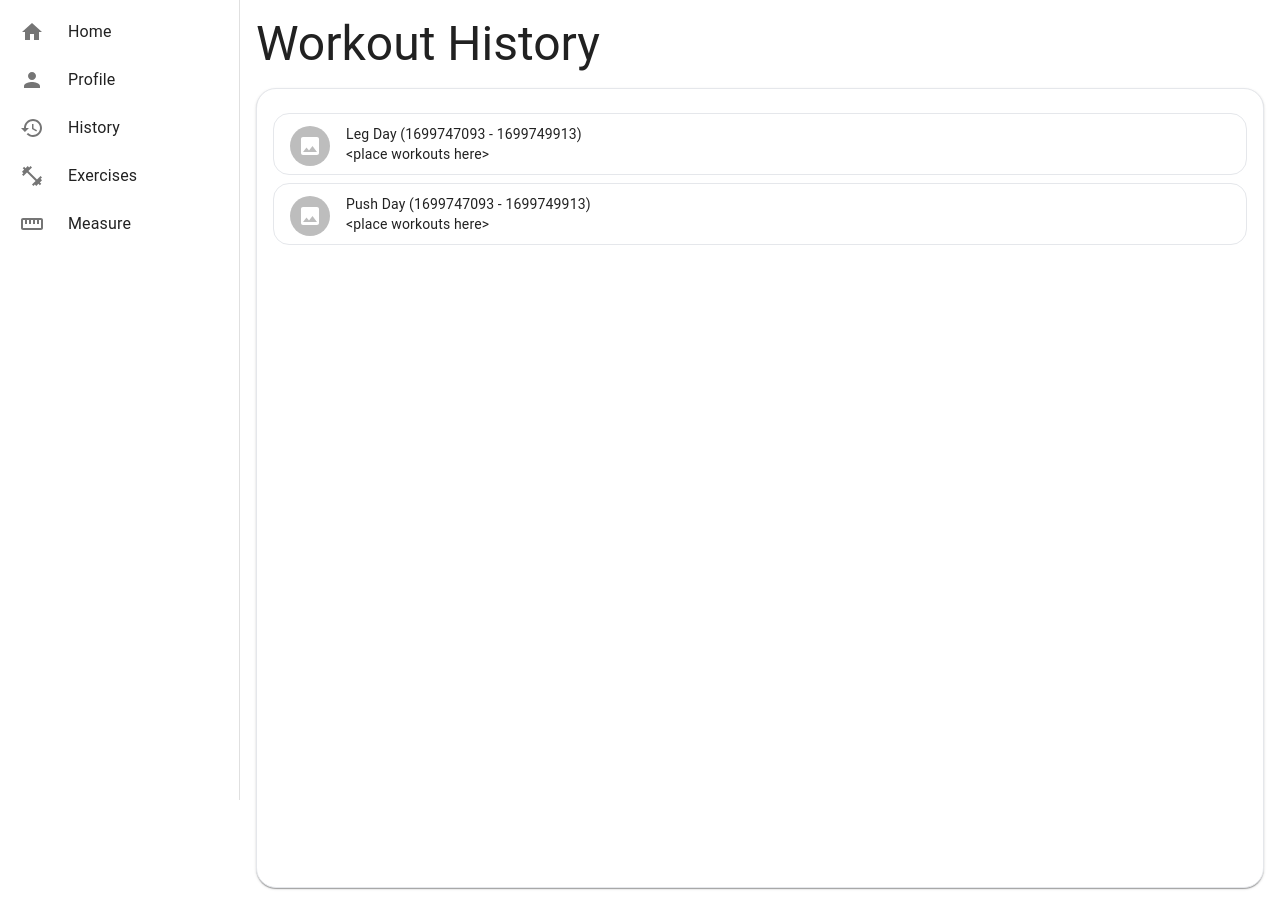
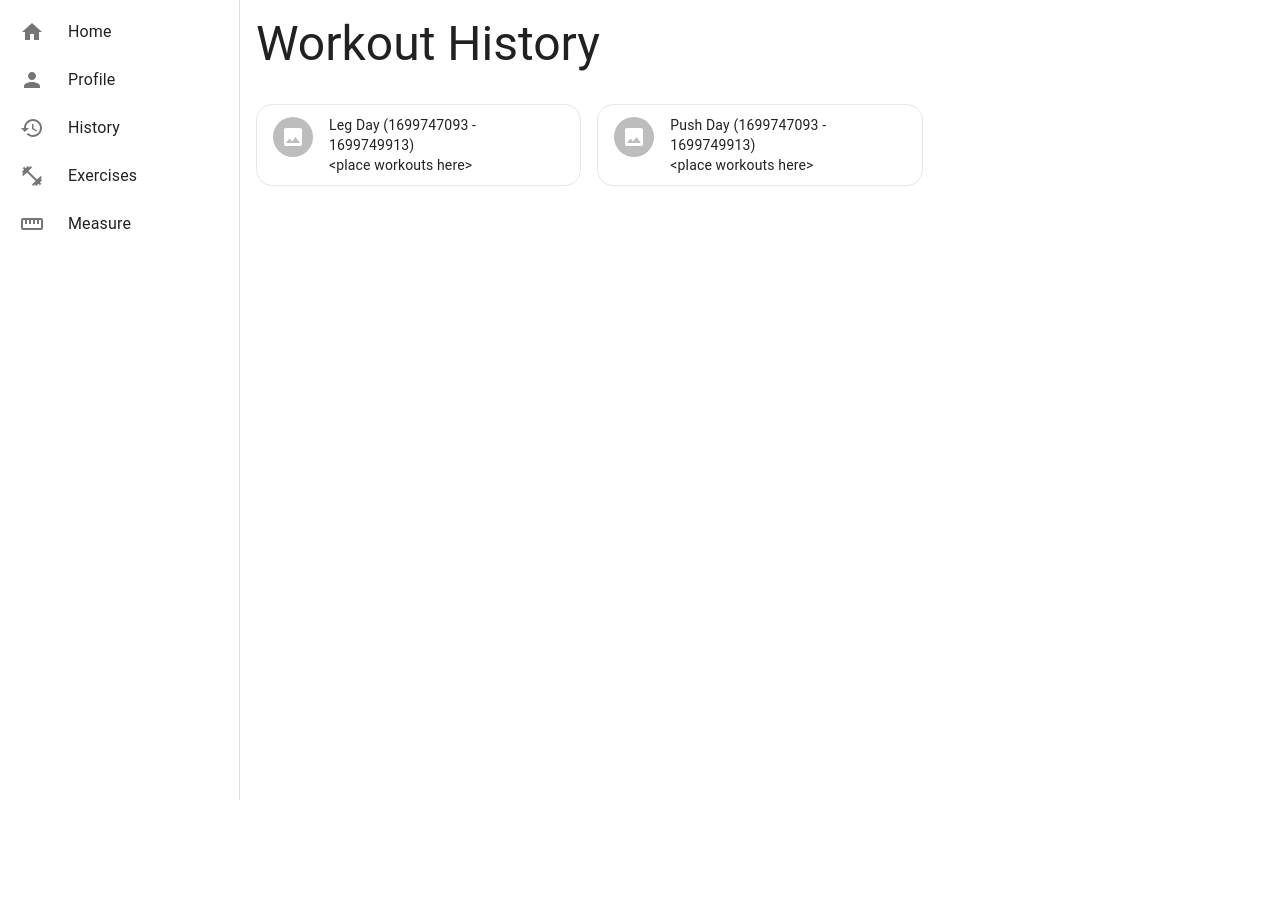
Before and after one commit to dkhmora/stronger-workout-app, a React (Create React App) app in the folder client/: page /history in a window 1280 px wide. After the commit the page ends 800 px from the top, so only its background shows below. Built offline with nearby package versions, Linux system fonts and the light colour scheme.

Commit message:
HistoryList now shows workouts per row

```diff
--- a/client/src/components/HistoryList.tsx
+++ b/client/src/components/HistoryList.tsx
@@ -1,22 +1,36 @@
 import * as React from "react";
-import { Box, List } from "@mui/material";
-import ExerciseListItem from "./ExerciseListItem";
-import { ExerciseData, ExerciseColumn } from "../Interfaces";
+import { Box, List, Grid } from "@mui/material";
 import HistoryListItem from "./HistoryListItem";
 
 export default function HistoryList(props: any) {
   const { workouts } = props;
+  const itemsPerRow = 3;
+
+  const renderRows = () => {
+    const rows = [];
+    const totalItems = workouts.length;
+
+    for (let i = 0; i < totalItems; i += itemsPerRow) {
+      const row = workouts.slice(i, i + itemsPerRow);
+
+      rows.push(
+        <Grid container spacing={2}>
+          {row.map((data: any, index: number) => (
+            <Grid item xs={4} key={index}>
+              <HistoryListItem workoutData={data} />
+            </Grid>
+          ))}
+        </Grid>
+      );
+    }
+
+    return rows;
+  };
 
   return (
     <Box sx={{ height: "100%", width: "100%", overflow: "auto" }}>
       <List sx={{ width: "100%", bgcolor: "background.paper" }}>
-        {workouts.map((data: any, index: number) => {
-          return (
-            <>
-              <HistoryListItem workoutData={data} />
-            </>
-          );
-        })}
+        {renderRows()}
       </List>
     </Box>
   );
--- a/client/src/components/HistoryListItem.tsx
+++ b/client/src/components/HistoryListItem.tsx
@@ -27,7 +27,7 @@ export default function HistoryListItem(props: WorkoutListItemProps) {
   };
 
   return (
-    <Box sx={{ borderWidth: 1, borderRadius: 4, m: 1 }}>
+    <Box sx={{ borderWidth: 1, borderRadius: 4, my: 1 }}>
       <ListItemButton
         alignItems="flex-start"
         role={undefined}
--- a/client/src/pages/HistoryPage.tsx
+++ b/client/src/pages/HistoryPage.tsx
@@ -69,9 +69,7 @@ export default function HistoryPage() {
       </Grid>
 
       <Grid item>
-        <Paper sx={{ height: "100vh", borderWidth: 1, borderRadius: 5, p: 1 }}>
-          <HistoryList toolbarTitle="Workout History" workouts={data} />
-        </Paper>
+        <HistoryList toolbarTitle="Workout History" workouts={data} />
       </Grid>
     </Grid>
   );
```
